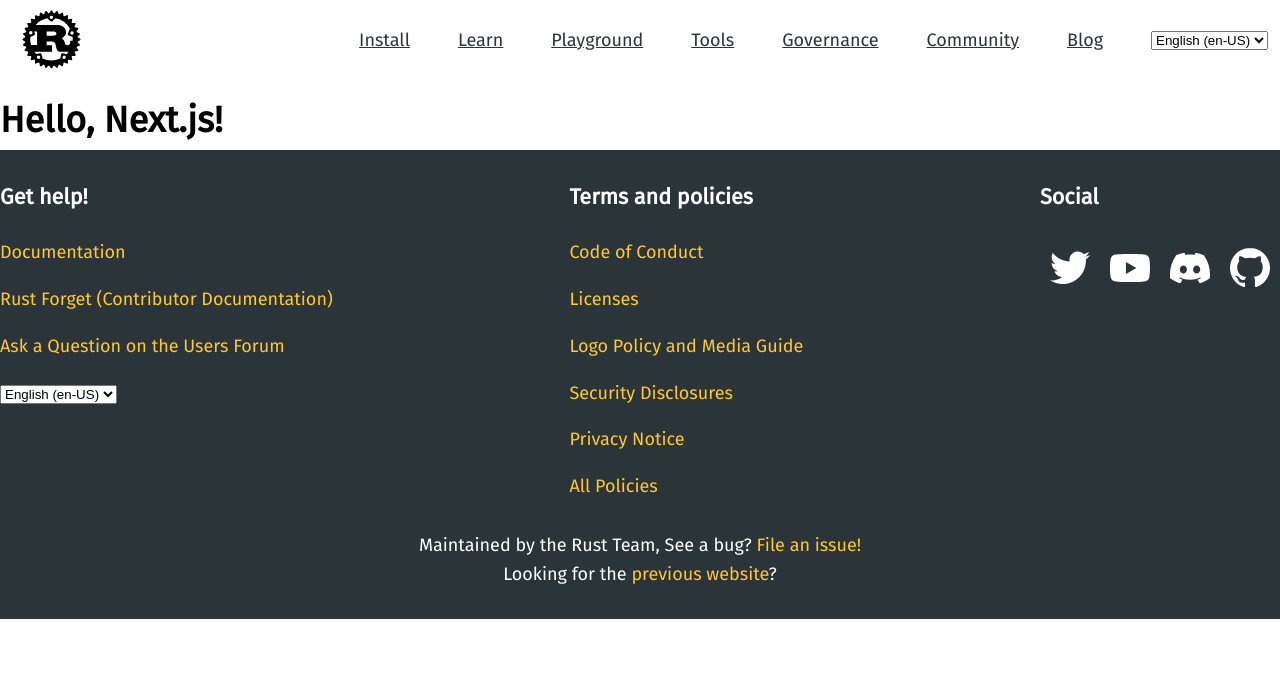
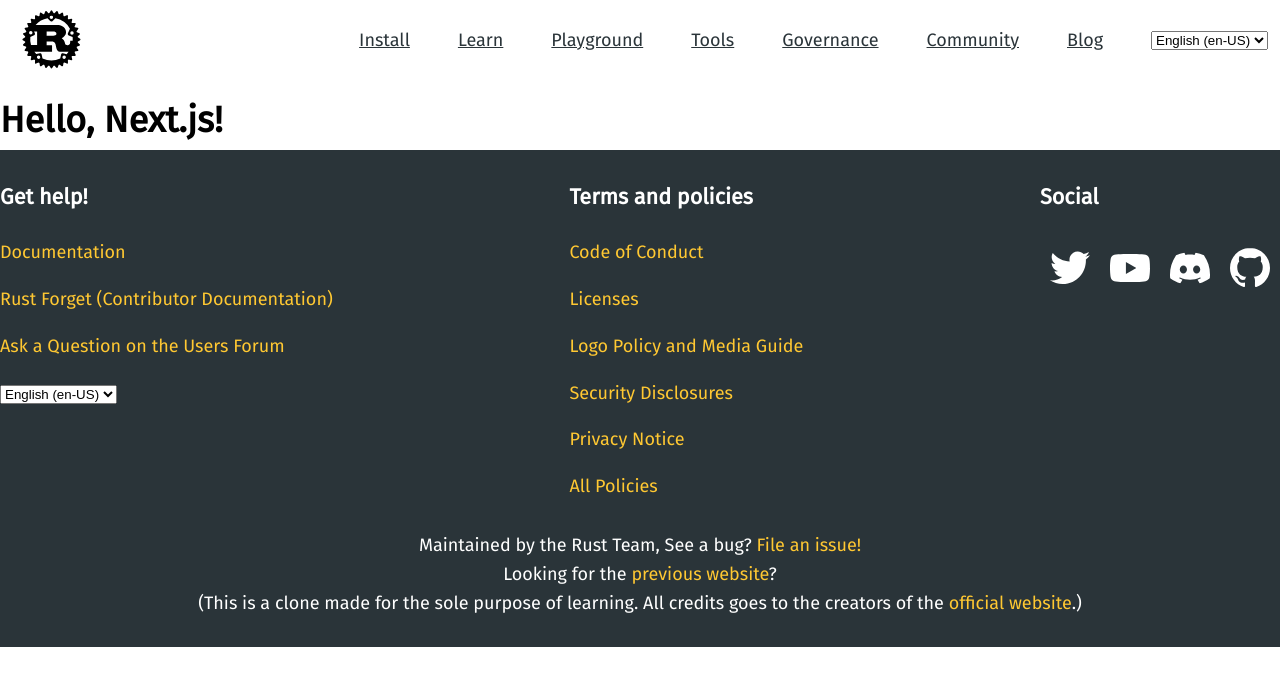
Before and after one commit to 4ndrs/rustlang-clone, a Next.js app: page / in a window 1280 px wide. Shown: the top 686 px of the page. Built offline with nearby package versions, Linux system fonts and the light colour scheme.

Commit message:
Add additional message to the footer

```diff
--- a/app/footer.tsx
+++ b/app/footer.tsx
@@ -89,6 +89,14 @@
       <p>
         Looking for the <a href="#">previous website</a>?
       </p>
+      <p>
+        (This is a clone made for the sole purpose of learning. All credits goes
+        to the creators of the{" "}
+        <a rel="noreferrer" target="_blank" href="https://rust-lang.org">
+          official website
+        </a>
+        .)
+      </p>
     </div>
   </footer>
 );
```
